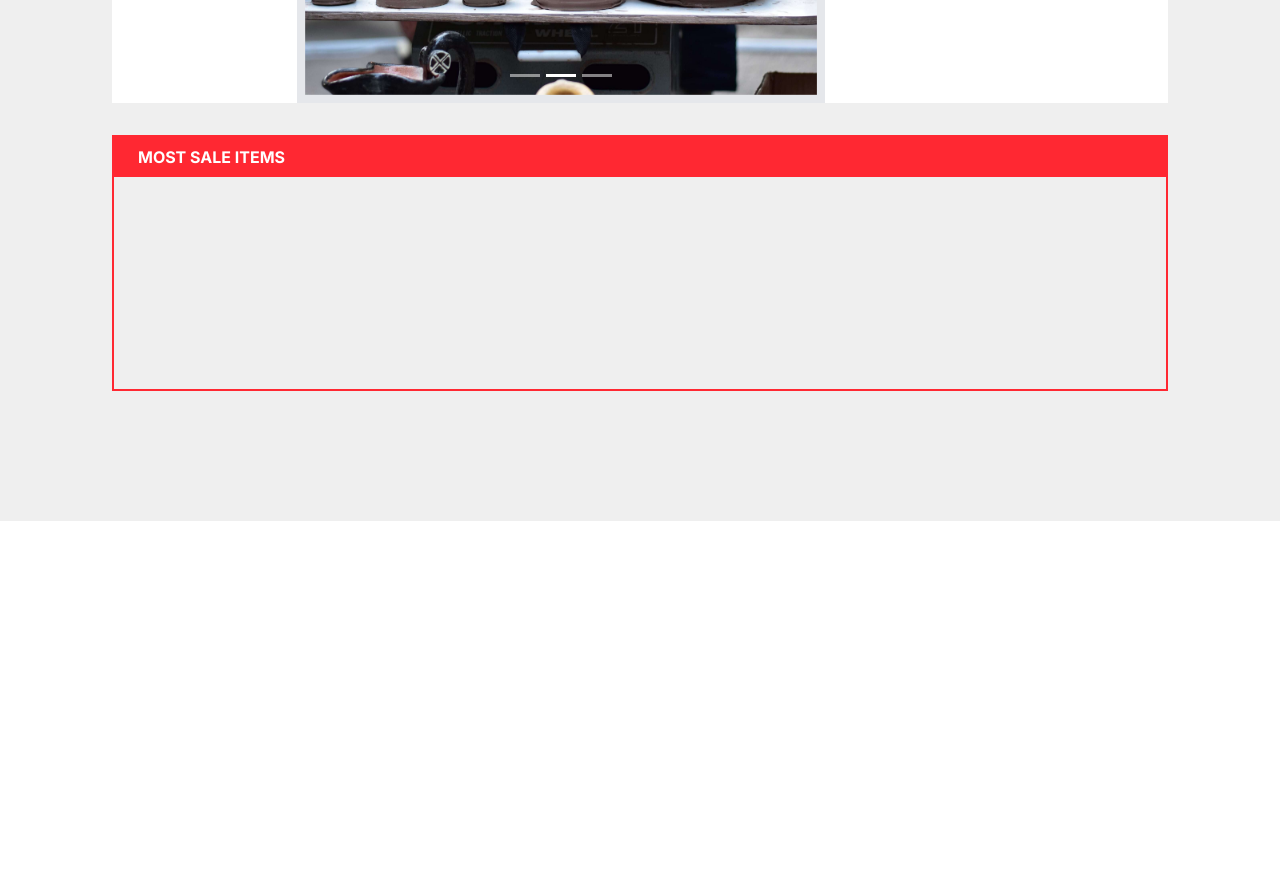
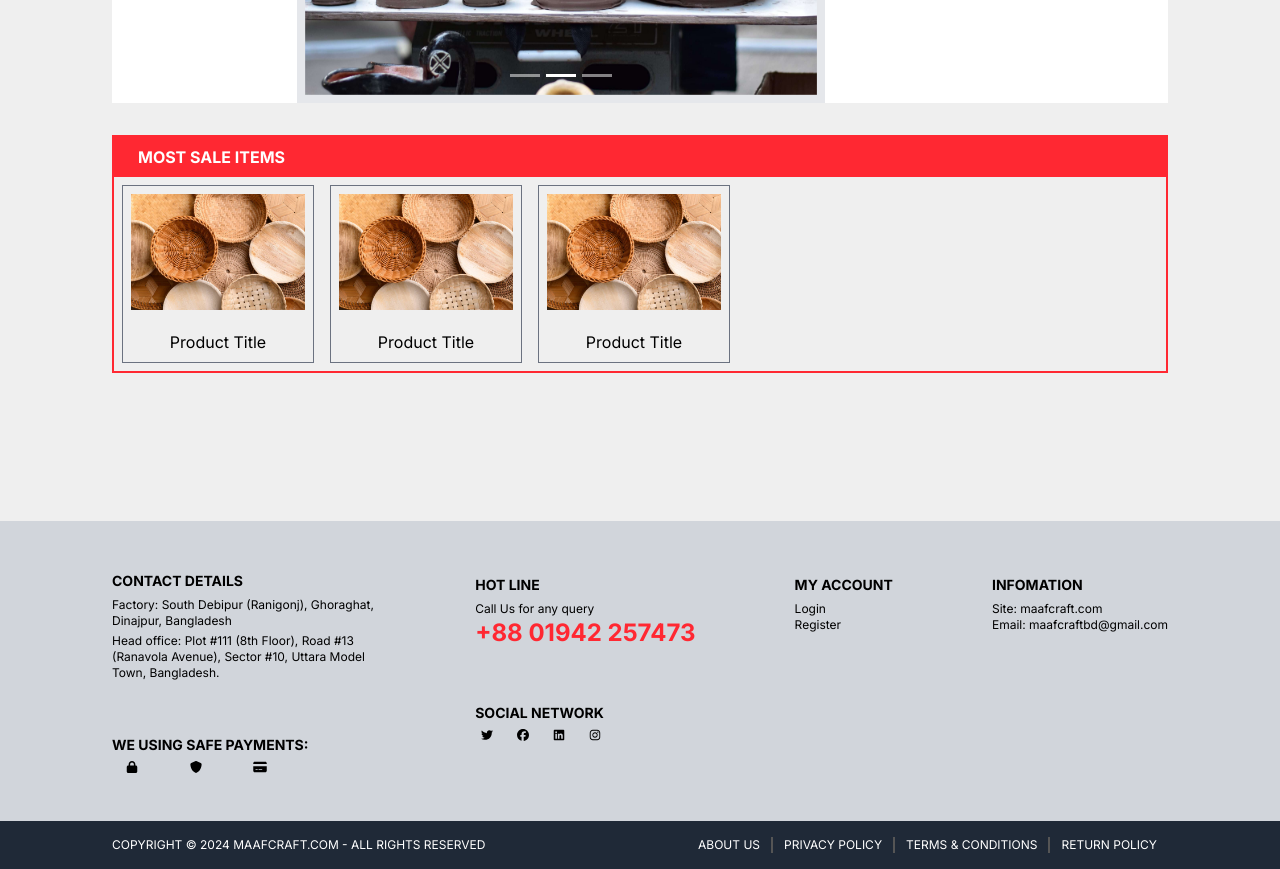
Before and after one commit to Tanvir-A-Khan/MaafCraft, a Next.js app: page / in a window 1280 px wide. Shown: the part 500-1369 px from the top of the page. Before the commit the page ends 1021 px from the top, so only its background shows below. Built offline with nearby package versions, Linux system fonts and the light colour scheme; what tw-elements would draw is missing.

Commit message:
Footer added

```diff
--- /dev/null
+++ b/app/components/Footer.js
@@ -0,0 +1,119 @@
+import React from "react";
+import { FontAwesomeIcon } from "@fortawesome/react-fontawesome";
+import {
+    faTwitter,
+    faFacebook,
+    faLinkedin,
+    faInstagram,
+} from "@fortawesome/free-brands-svg-icons";
+
+import {
+    faLock,
+    faShield,
+    faCreditCard,
+} from "@fortawesome/free-solid-svg-icons";
+
+const Footer = () => {
+    return (
+        <div>
+            <div className="flex justify-between px-28 py-12 *:text-xs bg-gray-300">
+                <div className="flex flex-col gap-12 w-1/4">
+                    <div className="*:mt-1 *:leading-4">
+                        <h1 className="font-bold text-[14px] my-2">
+                            CONTACT DETAILS
+                        </h1>
+                        <p>
+                            Factory: South Debipur (Ranigonj), Ghoraghat,
+                            Dinajpur, Bangladesh
+                        </p>
+                        <p>
+                            Head office: Plot #111 (8th Floor), Road #13
+                            (Ranavola Avenue), Sector #10, Uttara Model Town,
+                            Bangladesh.{" "}
+                        </p>
+
+                    </div>
+                    <div>
+                        <h1 className="font-bold text-[14px] my-2">
+                            WE USING SAFE PAYMENTS:
+                        </h1>
+                        <ul className="flex justify-start gap-6 *:w-10">
+                            <FontAwesomeIcon
+                                icon={faLock}
+                                className="hover:cursor-pointer hover:text-green-700 transition-colors"
+                            />
+                            <FontAwesomeIcon
+                                icon={faShield}
+                                className="hover:cursor-pointer hover:text-green-700 transition-colors"
+                            />
+                            <FontAwesomeIcon
+                                icon={faCreditCard}
+                                className="hover:cursor-pointer hover:text-green-700 transition-colors"
+                            />
+                        </ul>
+                    </div>
+                </div>
+
+                <div className="flex flex-col gap-12">
+                    <div>
+                        <h1 className="font-bold text-[14px] my-2">HOT LINE</h1>
+                        <p>Call Us for any query</p>
+                        <p className="text-2xl font-bold text-[#ff2832]">
+                            +88 01942 257473
+                        </p>
+                    </div>
+
+                    <div>
+                        <h1 className="font-bold text-[14px] my-2">
+                            SOCIAL NETWORK
+                        </h1>
+                        <ul className="flex justify-start gap-3 *:w-6">
+                            <FontAwesomeIcon
+                                icon={faTwitter}
+                                className="hover:cursor-pointer hover:text-green-700 transition-colors"
+                            />
+                            <FontAwesomeIcon
+                                icon={faFacebook}
+                                className="hover:cursor-pointer hover:text-green-700 transition-colors"
+                            />
+                            <FontAwesomeIcon
+                                icon={faLinkedin}
+                                className="hover:cursor-pointer hover:text-green-700 transition-colors"
+                            />
+                            <FontAwesomeIcon
+                                icon={faInstagram}
+                                className="hover:cursor-pointer hover:text-green-700 transition-colors"
+                            />
+                        </ul>
+                    </div>
+                </div>
+
+                <div>
+                    <h1 className="font-bold text-[14px] my-2">MY ACCOUNT</h1>
+                    <p>Login</p>
+                    <p>Register</p>
+                </div>
+                <div>
+                    <h1 className="font-bold text-[14px] my-2">INFOMATION</h1>
+                    <p>Site: maafcraft.com</p>
+                    <p>Email: maafcraftbd@gmail.com</p>
+                </div>
+            </div>
+
+            {/* LAST PORTION  */}
+            <div className="bg-gray-800 m-0 text-white flex justify-between p-4 *:text-xs px-28 *:uppercase items-center">
+                <span>
+                    Copyright © 2024 Maafcraft.com - All rights reserved
+                </span>
+                <ul className="flex divide-x-2 *:mx-0 divide-solid divide-[#555555] *:px-[11px]  *:text-[12px]  ">
+                    <li>About us</li>
+                    <li>Privacy Policy</li>
+                    <li>Terms & Conditions</li>
+                    <li>Return Policy</li>
+                </ul>
+            </div>
+        </div>
+    );
+};
+
+export default Footer;
--- a/app/components/HeaderTop.js
+++ b/app/components/HeaderTop.js
@@ -21,15 +21,15 @@ const HeaderTop = () => {
                     <Link href={"/signup"}>Signup</Link>
                 </span>
             </div>
-            <div className="flex-col flex md:flex-row md:mx-28 h-auto m-4 gap-3 items-center justify-center w-auto">
+            <div className="flex-col flex md:flex-row md:mx-28 h-auto m-4 gap-3 items-center justify-center w-auto ">
 
-                <div className="flex justify-center gap-5 mb-3 min-w-32">
+                <div className="flex justify-center gap-5 mb-3 md:min-w-32 min-w-max">
 
-                    <img src="/logo.jpg" alt="logo" className="h-14 " />
+                    <img src="/logo.jpg" alt="logo" className="md:h-14 h-auto w-auto" />
 
                 </div>
 
-                <div className="flex justify-between align-middle  h-10 border-2 border-green-600 ">
+                <div className="flex justify-between   h-10 border-2 border-green-600 ">
                     <input
                         type="text"
                         placeholder="Enter Product Title"
@@ -55,7 +55,7 @@ const HeaderTop = () => {
                     </div>
                 </div>
 
-                <div className="justify-center align-bottom h-12     hidden md:flex">
+                <div className="justify-center items-center h-12 mb-5    hidden md:flex">
                     <div>
                         <h1 className="font-semibold hover:cursor-pointer hidden md:block">
                             CART
--- a/app/components/MostSellItems.js
+++ b/app/components/MostSellItems.js
@@ -1,14 +1,52 @@
-import React from 'react'
+import React from "react";
 
 const MostSellItems = () => {
-  return (
-    <div className='w-[100%]  bg-[#efefef]'>
-      <div className='my-8 border-2 h-64 border-[#ff2832]'>
-            <p className='bg-[#ff2832] p-2 px-6 uppercase font-bold text-white'>Most Sale Items</p>
+    return (
+        <div className="w-[100%]  bg-[#efefef]">
+            <div className="my-8 border-2 h-auto border-[#ff2832]">
+                <p className="bg-[#ff2832] p-2 px-6 uppercase font-bold text-white">
+                    Most Sale Items
+                </p>
+                <div className="flex flex-wrap">
+                    {/* PRODUCT 1 */}
+                    <div className=" border-gray-500 border-[1px] h-[100%] w-48 m-2 p-2 flex flex-col justify-between gap-5">
+                        <img
+                            src="/prod1.jpg"
+                            alt=""
+                            className=" object-cover"
+                        />
+                        <span className="flex justify-center items-end h-fit">
+                            Product Title
+                        </span>
+                    </div>
 
-      </div>
-    </div>
-  )
-}
+                    {/* PRODUCT 1 */}
+                    <div className=" border-gray-500 border-[1px] h-[100%] w-48 m-2 p-2 flex flex-col justify-between gap-5">
+                        <img
+                            src="/prod1.jpg"
+                            alt=""
+                            className=" object-cover"
+                        />
+                        <span className="flex justify-center items-end h-fit">
+                            Product Title
+                        </span>
+                    </div>
 
-export default MostSellItems
+                    {/* PRODUCT 1 */}
+                    <div className=" border-gray-500 border-[1px] h-[100%] w-48 m-2 p-2 flex flex-col justify-between gap-5">
+                        <img
+                            src="/prod1.jpg"
+                            alt=""
+                            className=" object-cover"
+                        />
+                        <span className="flex justify-center items-end h-fit">
+                            Product Title
+                        </span>
+                    </div>
+                </div>
+            </div>
+        </div>
+    );
+};
+
+export default MostSellItems;
--- a/app/components/Navbar.js
+++ b/app/components/Navbar.js
@@ -1,20 +1,17 @@
 import React from "react";
 import HeaderTop from "./HeaderTop";
 import { FontAwesomeIcon } from "@fortawesome/react-fontawesome";
-import { faHome, faBars,faShoppingCart } from "@fortawesome/free-solid-svg-icons";
+import {
+    faHome,
+    faBars,
+    faShoppingCart,
+} from "@fortawesome/free-solid-svg-icons";
 
 const Navbar = () => {
     return (
-        <div className="flex justify-center gap-8">
-            <div>
         <div className="">
-
-                <FontAwesomeIcon
-                    icon={faBars}
-                    className="text-green-800 text-3xl p-1 ease-in w-6 md:hidden m-auto hover:cursor-pointer hover:bg-green-800 border-1 border-green-800 hover:text-white h-auto"
-                    />
-                    </div>
-                 <div className="justify-center       h-12  md:hidden flex">
+            <div className="flex justify-center gap-10 ">
+                <div className="justify-center gap-6 h-12  md:hidden flex">
                     <div>
                         <h1 className="font-semibold hover:cursor-pointer hidden md:block">
                             CART
@@ -24,14 +21,14 @@ const Navbar = () => {
                             className="text-back w-10 hover:cursor-pointer"
                         />
                     </div>
-                        <p className="bg-green-600 h-6 rounded-md items-center ms-1 mt-5 p-1 text-white font-semibold text-xs hover:cursor-pointer">
-                            {" "}
-                            0 Items
-                        </p>
                 </div>
+                <FontAwesomeIcon
+                    icon={faBars}
+                    className="text-green-800 text-3xl p-1 mb-4  w-9 md:hidden  hover:cursor-pointer hover:bg-green-800 border-1 border-green-800 hover:text-white h-auto"
+                />
             </div>
 
-            <div className="bg-[#444444] text-c mx-28 hidden md:block">
+            <div className="bg-[#444444] text-c mx-28 hidden md:flex">
                 <ul className="md:flex flex-wrap justify-start divide-x-2 divide-solid divide-[#555555] *:px-[11px] *:py-[11px] *:text-[12px] *:uppercase *:font-bold *:tracking-wide *:text-white">
                     {/* Add FontAwesome icon to the first list item */}
                     <li className="hover:bg-[#555555] duration-300 hover:cursor-pointer text-white bg-green-600 ">
--- a/app/layout.js
+++ b/app/layout.js
@@ -3,7 +3,7 @@ import { Inter } from "next/font/google";
 import "./globals.css";
 import Image from "next/image";
 import HeaderTop from "./components/HeaderTop.js";
-
+import Footer from "./components/Footer.js";
 
 const inter = Inter({ subsets: ["latin"] });
 
@@ -15,11 +15,11 @@ export const metadata = {
 export default function RootLayout({ children }) {
     return (
         <html lang="en">
-
             <body className={inter.className}>
-      <HeaderTop/>
-        <Navbar/>
+                <HeaderTop />
+                <Navbar />
                    {children}
+                <Footer />
             </body>
         </html>
     );
--- a/package.json
+++ b/package.json
@@ -10,6 +10,7 @@
   },
   "dependencies": {
     "@fortawesome/fontawesome-svg-core": "^6.5.1",
+    "@fortawesome/free-brands-svg-icons": "^6.5.1",
     "@fortawesome/free-solid-svg-icons": "^6.5.1",
     "@fortawesome/react-fontawesome": "^0.2.0",
     "next": "14.1.0",
```
Also changed, not shown: 1 other file (tests, documents, lock files or other folders). Lines whose indentation alone changed are shown as unchanged.
